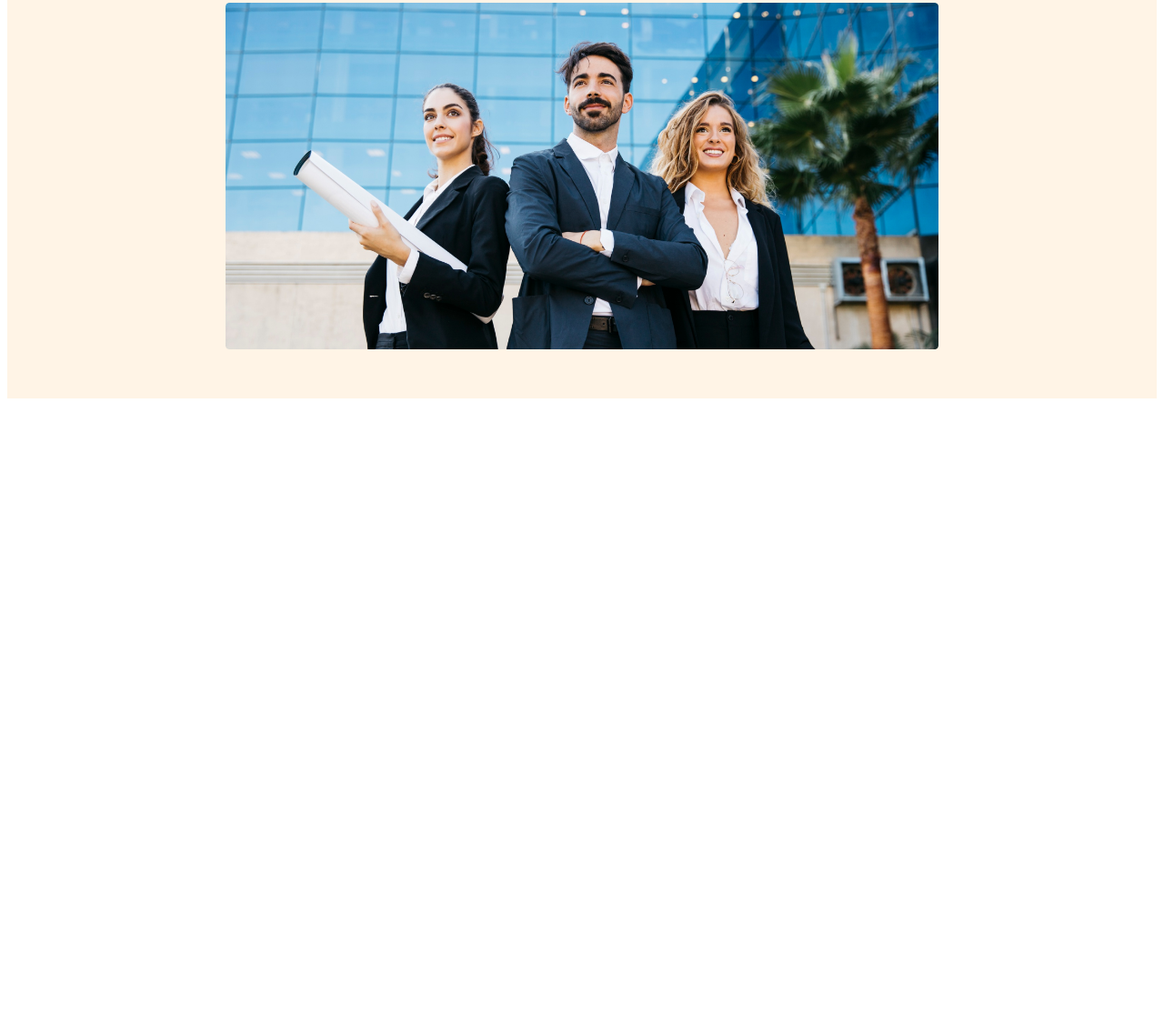
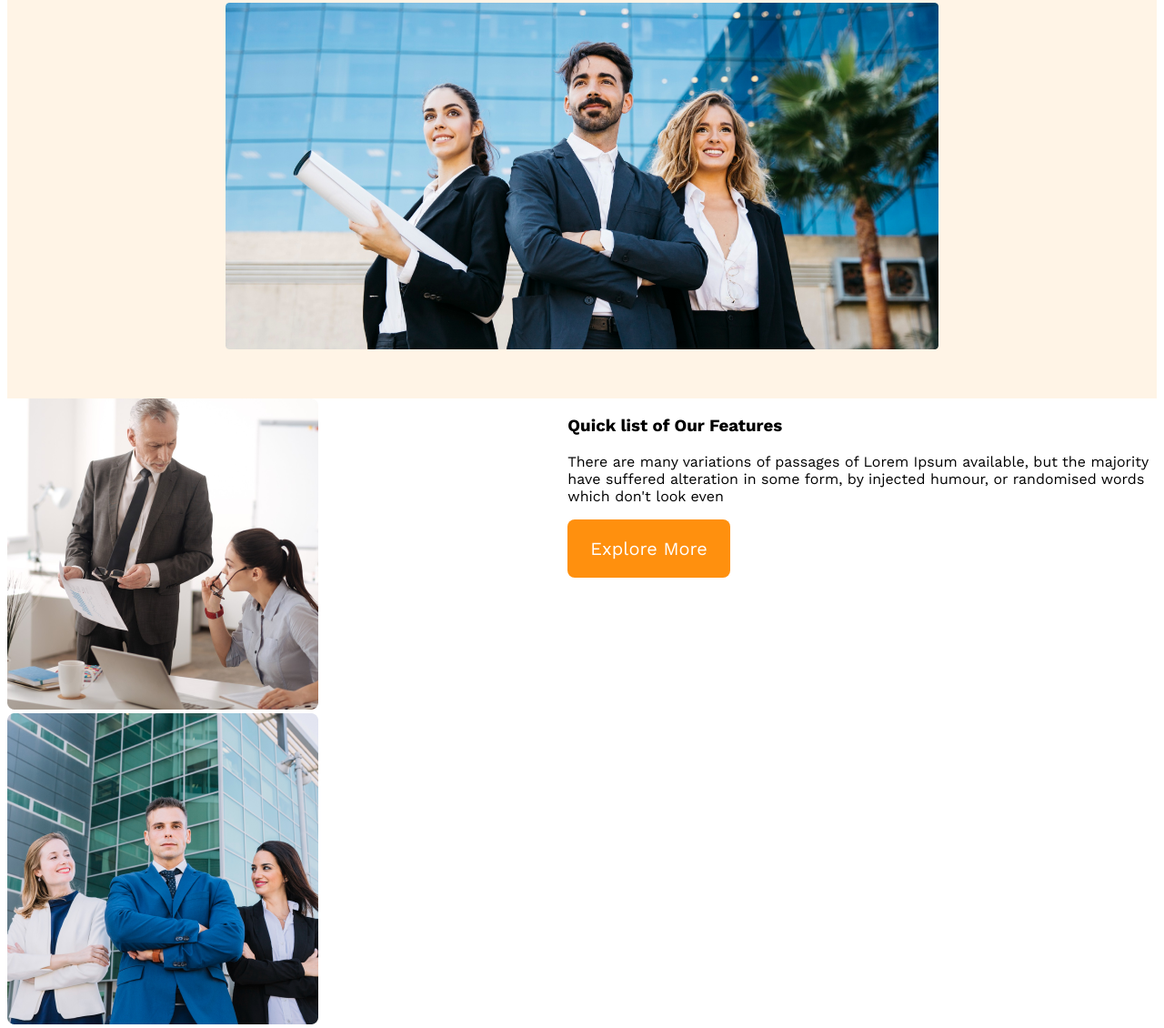
Before and after one commit to mdsajib1473/g3-architect-website, a plain HTML site: page index.html in a window 1280 px wide. Shown: the part 573-1703 px from the top of the page at 91% size. Before the commit the page ends 1019 px from the top, so only its background shows below. Drawn offline with nearby package versions, Linux system fonts and the light colour scheme.

Commit message:
added feature basics

```diff
--- a/architects.css
+++ b/architects.css
@@ -93,3 +93,13 @@ nav li a {
         flex-direction: column;
     }
 }
+/* main styles */
+main{
+    max-width: 1440px;
+    margin: 0 auto;
+}
+
+/* teams styles */
+.teams-container{
+    display: flex;
+}
--- a/index.html
+++ b/index.html
@@ -7,6 +7,7 @@
     <link rel="stylesheet" href="architects.css">
 </head>
 <body>
+    <!-- header start -->
     <header>
         <nav class="header">
             <h3 class="nav-title">G3 Architects</h3>
@@ -26,8 +27,22 @@
             <img src="images/banner.png" alt="">
         </div>
     </header>
+    <!-- header end -->
     <main>
-
+        <!-- feature section start -->
+        <section class="teams-container">
+            <div class="teams-img-container">
+                <img src="images/team1.png" alt="">
+                <img src="images/team2.png" alt="">
+                <img src="images/team3.png" alt="">
+                <img src="images/team4.png" alt="">
+            </div>
+            <div class="teams-content">
+                <h3 class="teams-title">Quick list of Our Features</h3>
+                <p class="teams-description">There are many variations of passages of Lorem Ipsum available, but the majority have suffered alteration in some form, by injected humour, or randomised words which don't look even</p>
+                <button class="btn-primary">Explore More</button>
+            </div>
+        </section>
     </main>
     <footer>
 
```
